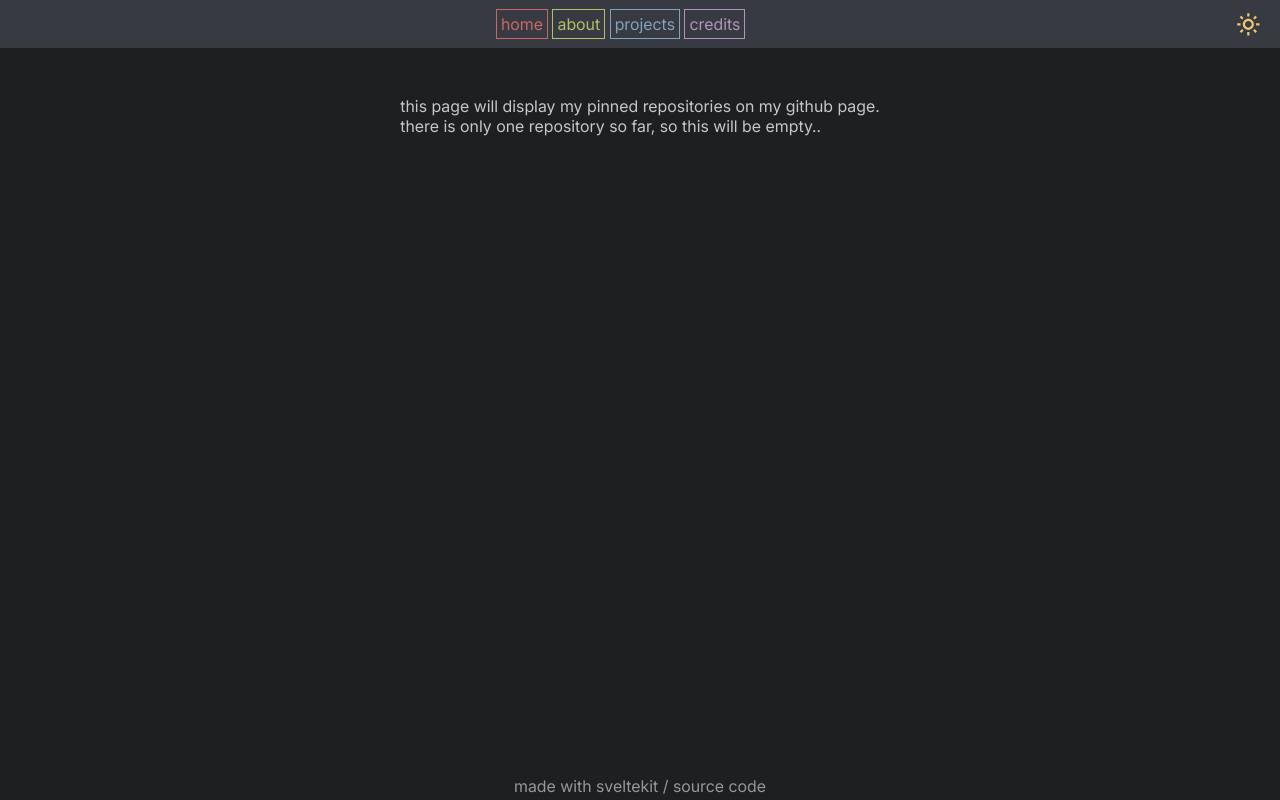
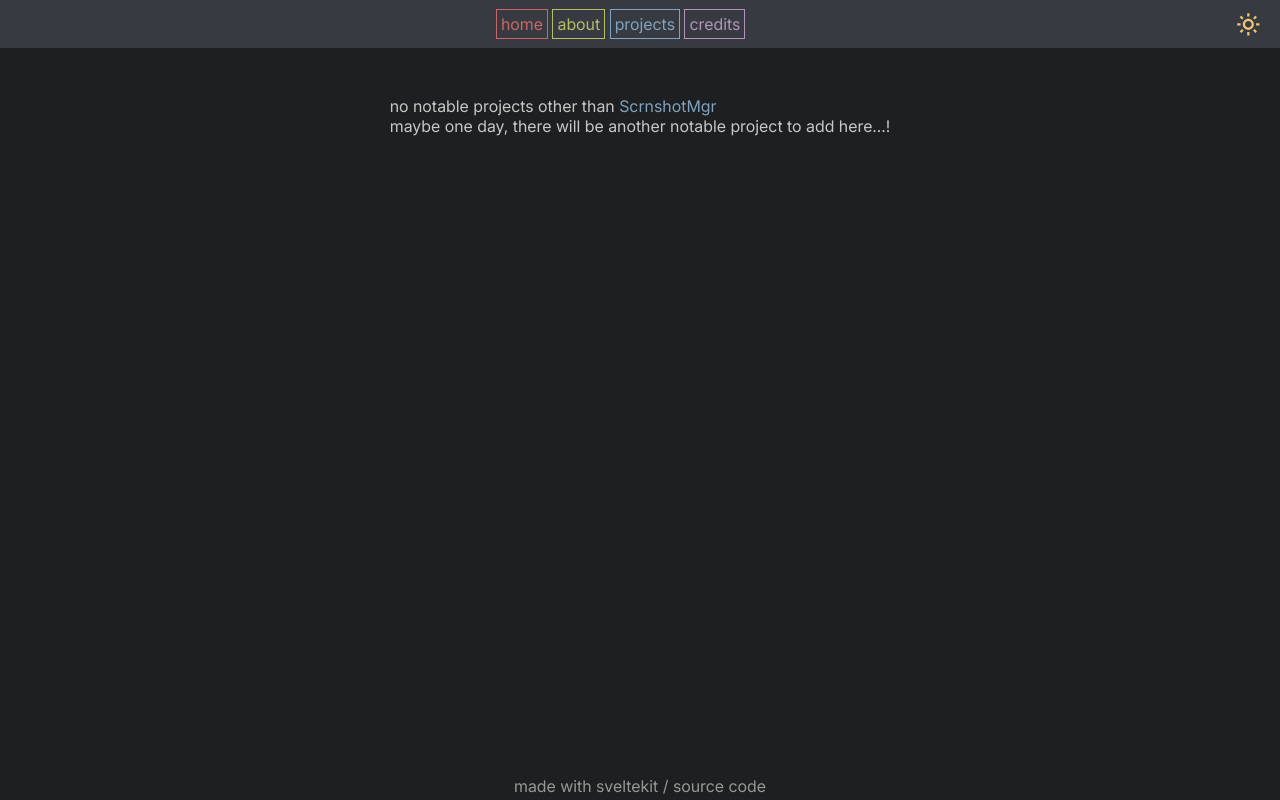
Before and after one commit to Panniku/panbread.github.io, a SvelteKit app: page /projects in a window 1280 px wide. Built offline with nearby package versions, Linux system fonts and the light colour scheme.

Commit message:
essentially finished i guess

```diff
--- a/src/routes/+page.svelte
+++ b/src/routes/+page.svelte
@@ -24,7 +24,7 @@
         flex-direction: column;
         justify-content: center;
         align-items: center;
-        margin-top: 60%;
+        margin-top: calc(10em);
         padding: 24px;
     }
 
--- a/src/routes/projects/+page.svelte
+++ b/src/routes/projects/+page.svelte
@@ -1,3 +1,17 @@
-this page will display my pinned repositories on my github page.
-<br>
-there is only one repository so far, so this will be empty..
+<script></script>
+
+<div class="container">
+    no notable projects other than
+    <a href="https://github.com/Panniku/ScrnshotMgr">ScrnshotMgr</a>
+
+    <br>
+    maybe one day, there will be another notable project to add here...!
+</div>
+
+<style>
+
+a {
+    color: var(--color-blue);
+}
+
+</style>
```
